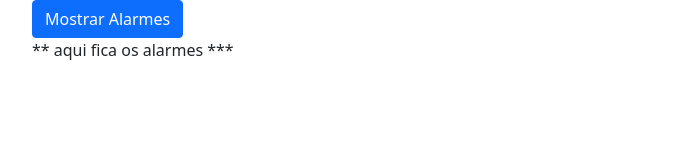
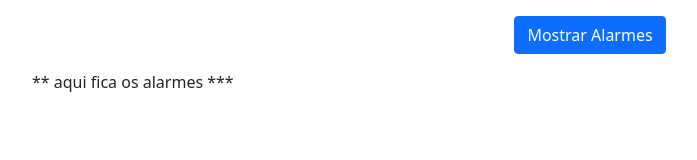
Before and after one commit to zjjcmnv/padawans_frontend, a plain HTML site: page alarmes.html in a window 1280 px wide. Shown: the whole page, without its empty margins (50-747 px from the left). Drawn offline with nearby package versions, Linux system fonts and the light colour scheme; sample sign-in values are in the browser's storage.

Commit message:
ajustando bootstrap para deixar a pagina com melhor UX

```diff
--- a/alarmes.html
+++ b/alarmes.html
@@ -10,7 +10,7 @@
 <body onload="validaUser()">
     <div class="container">
         <div class="row">
-            <div class="col-12">
+            <div class="col-12 text-center mb-3 mt-3">
                 <button type="button" class="btn btn-primary" onclick="getAlarmes()">Mostrar Alarmes</button>
             </div>
         </div>
```
Also changed, not shown: eventos.html (+1 -1 lines).
